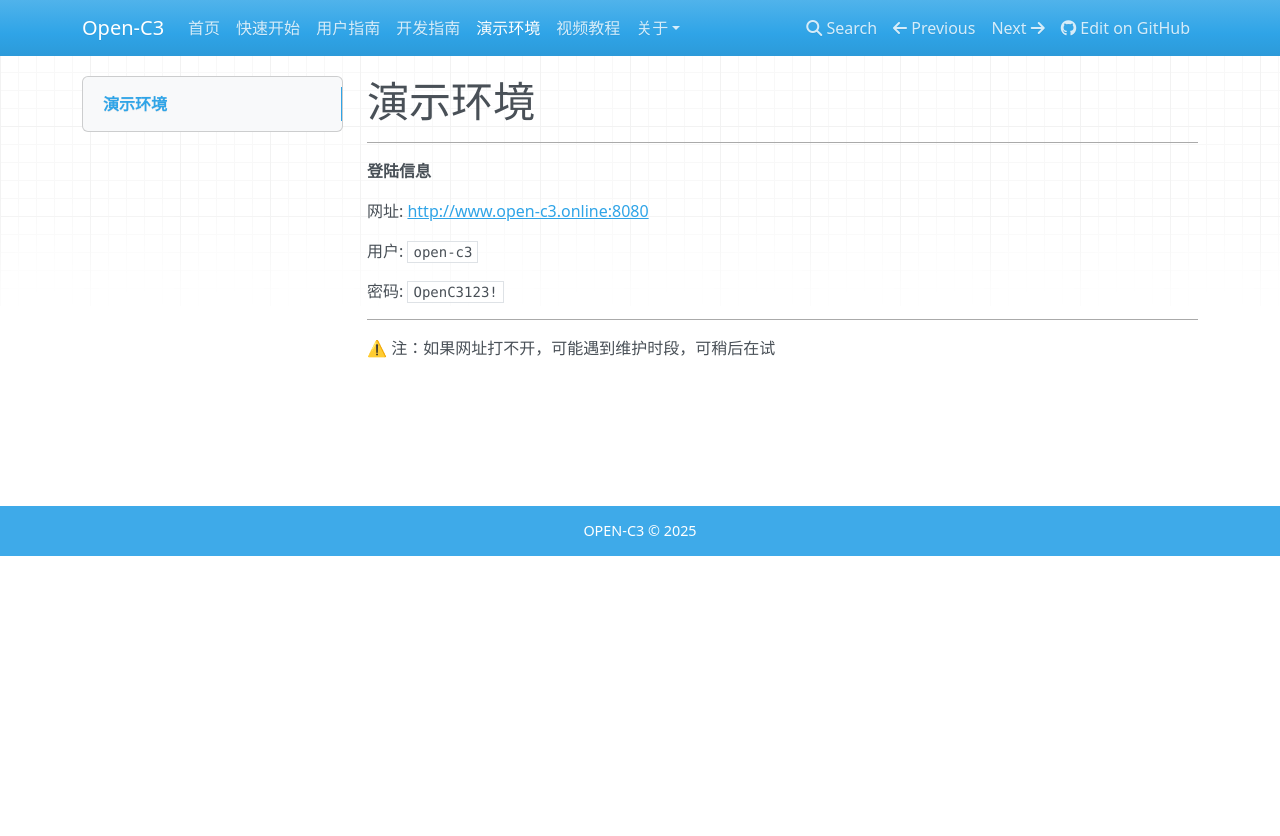
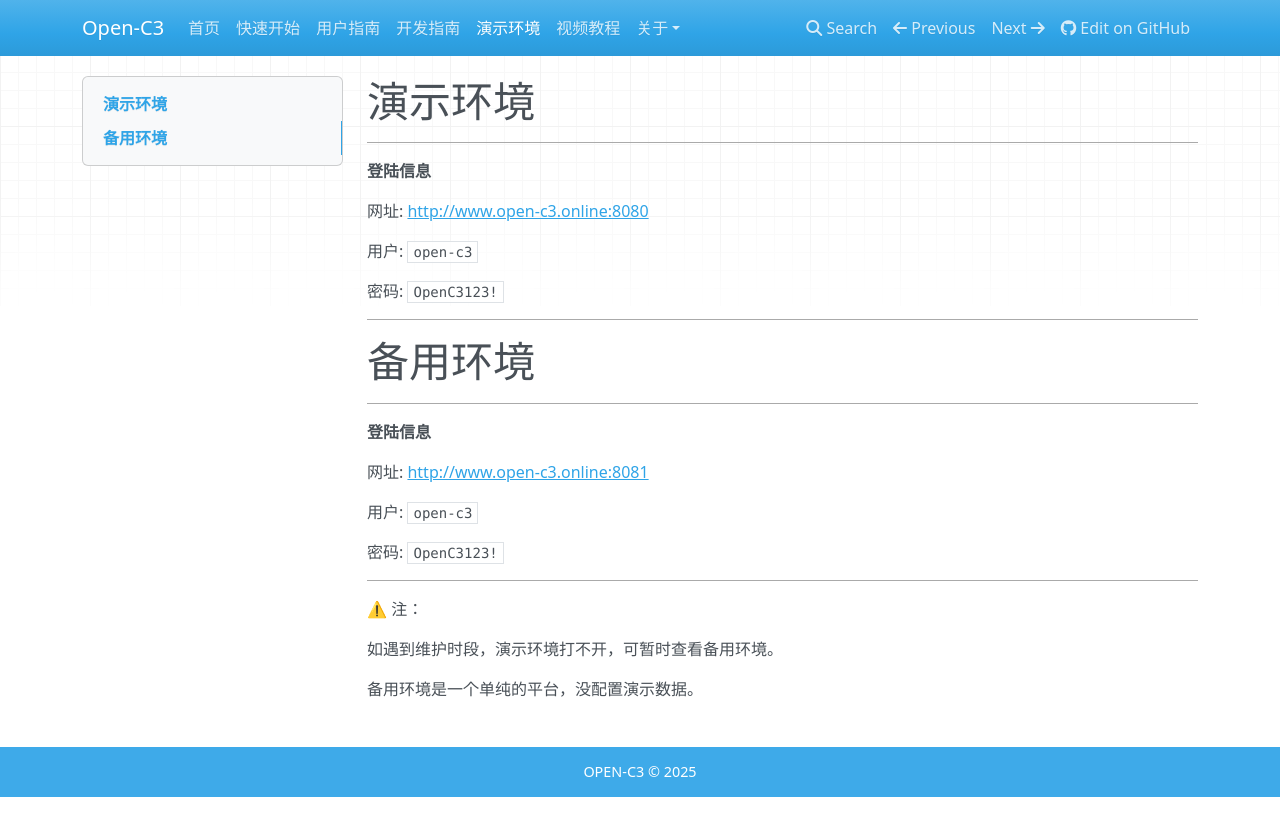
Before and after one commit to open-c3/docs, an MkDocs documentation site: the page built from docs/演示环境.md, in a window 1280 px wide. Shown: the top 836 px of the page. Built offline with MkDocs 1.6.1, drawn with Linux system fonts in a browser that asks for light colours; nearby versions of some CDN libraries.

Commit message:
添加备用演示环境信息

```diff
--- a/docs/演示环境.md
+++ b/docs/演示环境.md
@@ -12,4 +12,23 @@
 
 ---
 
-⚠️ 注：如果网址打不开，可能遇到维护时段，可稍后在试
+# 备用环境
+
+---
+
+**登陆信息**
+
+网址: [http://www.open-c3.online:8081](http://www.open-c3.online:8081/)
+
+用户: `open-c3`
+
+密码: `OpenC3123!`
+
+---
+
+
+⚠️ 注：
+
+如遇到维护时段，演示环境打不开，可暂时查看备用环境。
+
+备用环境是一个单纯的平台，没配置演示数据。
```
